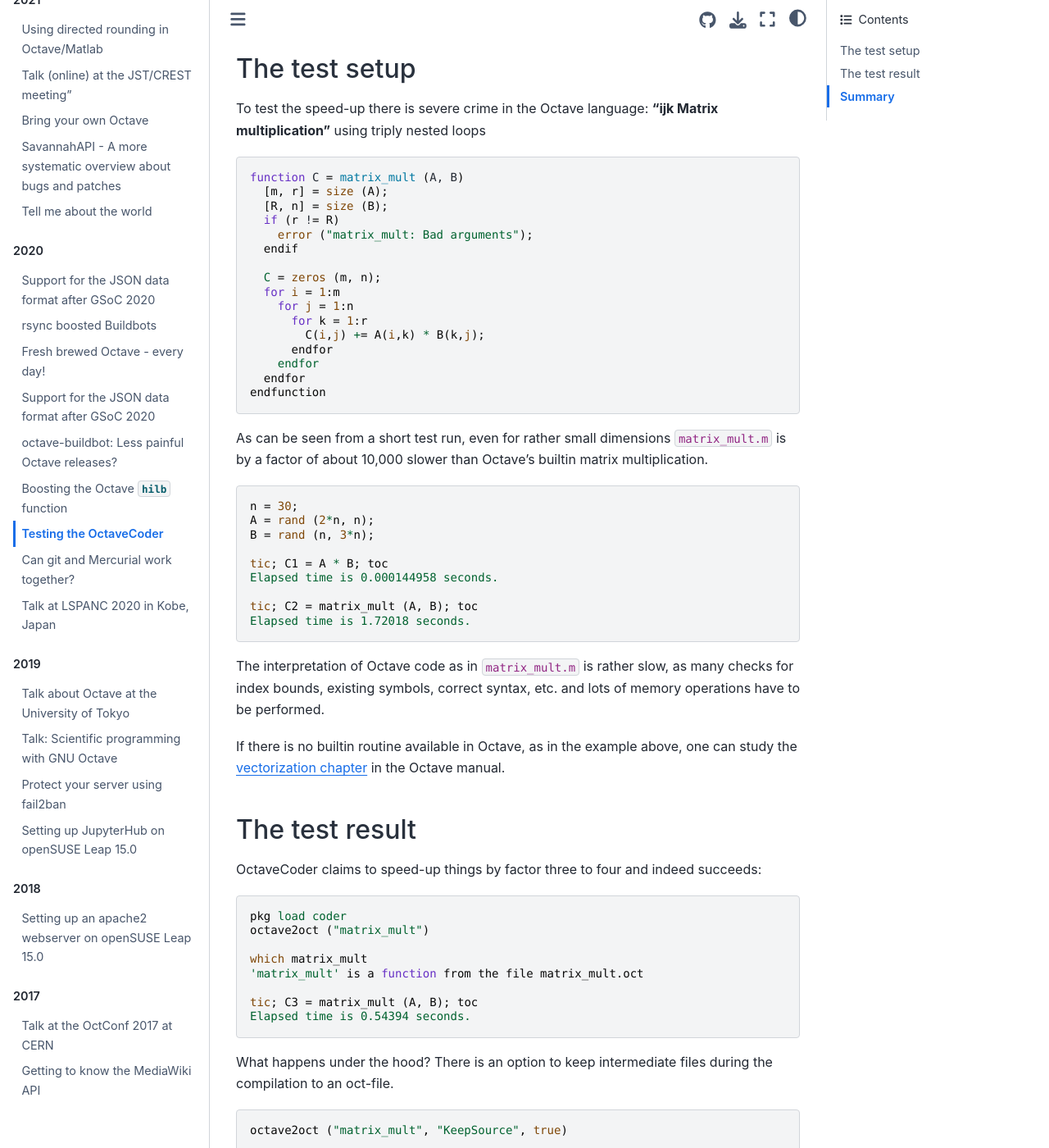
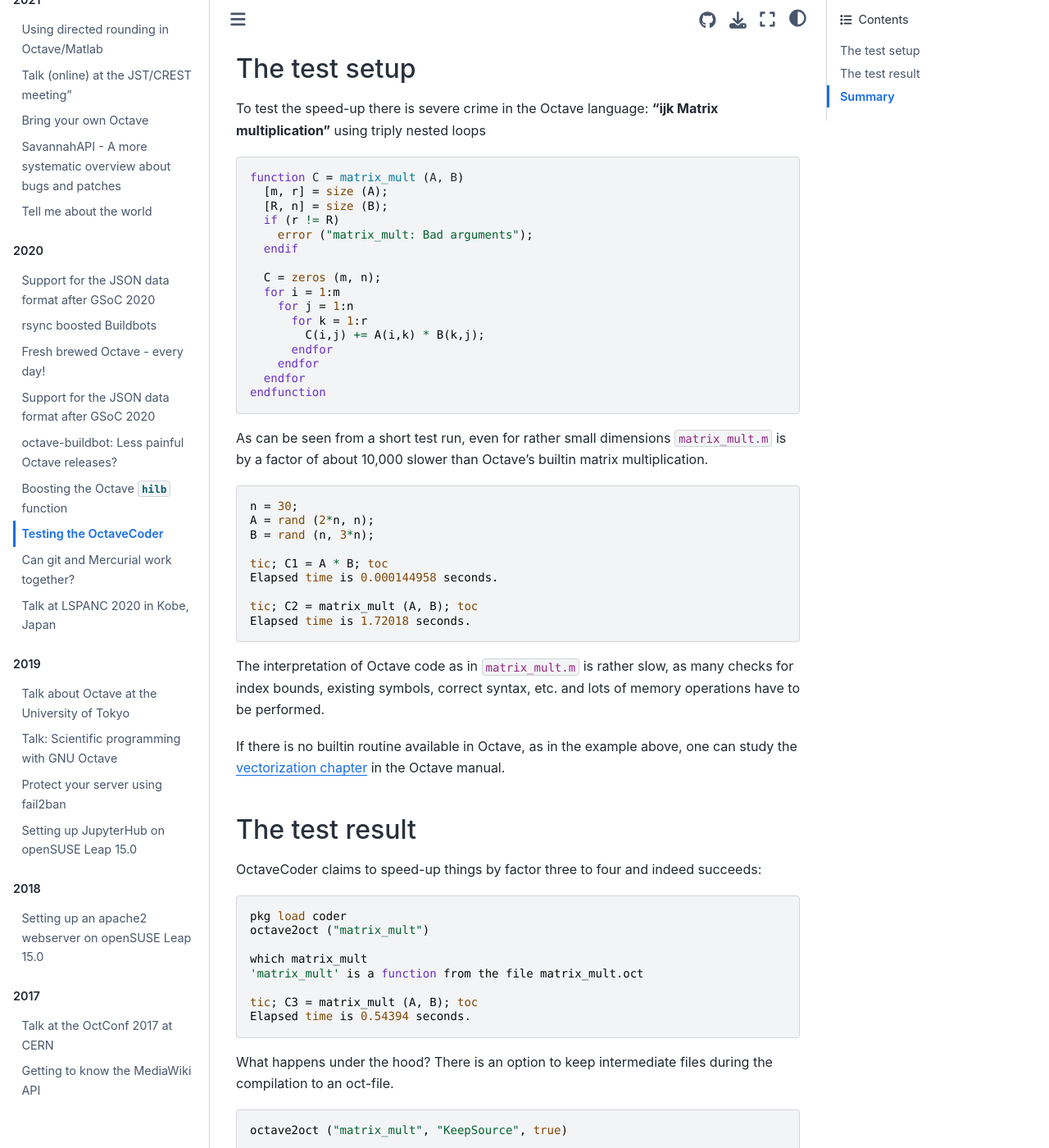
Before and after one commit to siko1056/siko1056.github.io, a Jupyter Book: the page built from blog/2020/06/18/OctaveCoder.md, in a window 1280 px wide and 1400 px high, scrolled down 650 px. Shown: the whole window at 82% size. Built offline with Jupyter Book 1.0.4 settings and Sphinx 7.4.7 and the Sphinx Book theme 1.1.4, drawn with Linux system fonts in a browser that asks for light colours; pages that are not in the unit, such as notebooks, are missing from menus.

Commit message:
blog/2020/06/18/OctaveCoder.md: use Octave syntax highlighting

````diff
--- a/blog/2020/06/18/OctaveCoder.md
+++ b/blog/2020/06/18/OctaveCoder.md
@@ -26,7 +26,7 @@
 
 To test the speed-up there is severe crime in the Octave language:
 **"ijk Matrix multiplication"** using triply nested loops
-```matlab
+```octave
 function C = matrix_mult (A, B)
   [m, r] = size (A);
   [R, n] = size (B);
@@ -48,7 +48,7 @@
 As can be seen from a short test run,
 even for rather small dimensions `matrix_mult.m` is by a factor of about
 10,000 slower than Octave's builtin matrix multiplication.
-```matlab
+```octave
 n = 30;
 A = rand (2*n, n);
 B = rand (n, 3*n);
@@ -74,7 +74,7 @@
 
 OctaveCoder claims to speed-up things by factor three to four
 and indeed succeeds:
-```matlab
+```octave
 pkg load coder
 octave2oct ("matrix_mult")
 
@@ -88,7 +88,7 @@
 What happens under the hood?
 There is an option to keep intermediate files during the compilation
 to an oct-file.
-```matlab
+```octave
 octave2oct ("matrix_mult", "KeepSource", true)
 ```
 The output is an about 5000 lines C++-file containing many class definitions
````
